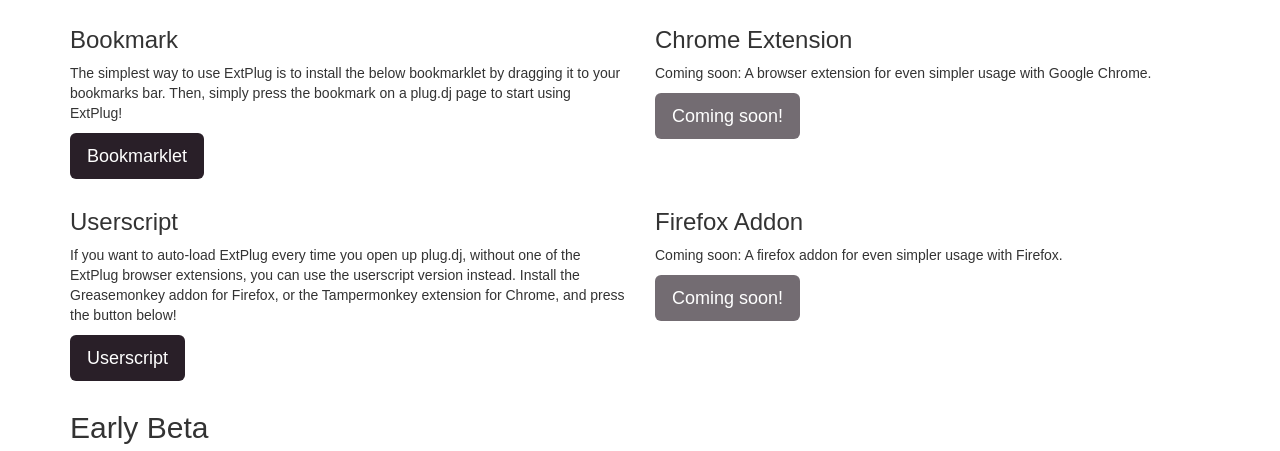
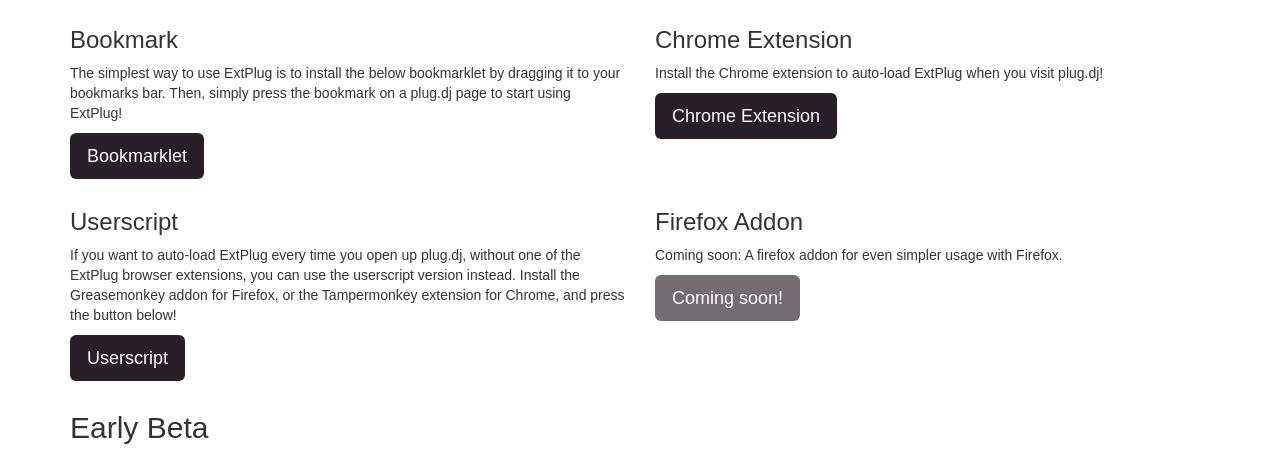
Before and after one commit to ExtPlug/extplug.github.io, a plain HTML site: page index.html in a window 1280 px wide. Shown: the part 316-767 px from the top of the page. Drawn offline with nearby package versions, Linux system fonts and the light colour scheme.

Commit message:
link to chrome extension

```diff
--- a/index.html
+++ b/index.html
@@ -72,12 +72,13 @@
         <div class="col-md-6">
           <h3>Chrome Extension</h3>
           <p>
-            Coming soon: A browser extension for even simpler usage with Google
-            Chrome.
+            Install the Chrome extension to auto-load ExtPlug when you visit
+            plug.dj!
           </p>
           <p>
-            <a id="chrome-extension" class="btn btn-lg install disabled">
-              Coming soon!
+            <a id="chrome-extension" class="btn btn-lg install"
+               href="https://chrome.google.com/webstore/detail/extplug/mceedldnchcfmgjamfbnbjalgphfncgb">
+              Chrome Extension
             </a>
           </p>
         </div>
```
